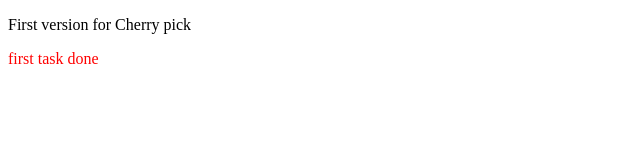
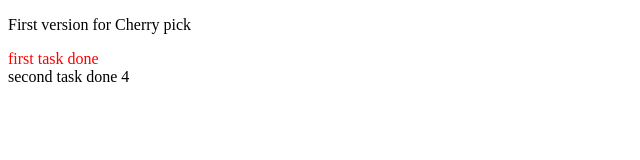
Before and after one commit to Anarr/cherrypick, a plain HTML site: page index.html in a window 1280 px wide. Shown: the whole page, without its empty margins (0-640 px from the left). Drawn offline with Linux system fonts and the light colour scheme.

Commit message:
solve task 2

```diff
--- a/index.html
+++ b/index.html
@@ -17,5 +17,10 @@
     <div id="first-task">
         first task done
     </div>
+
+    <div id="second-task">
+        second task done 4
+    </div>
+
 </body>
 </html>
```
